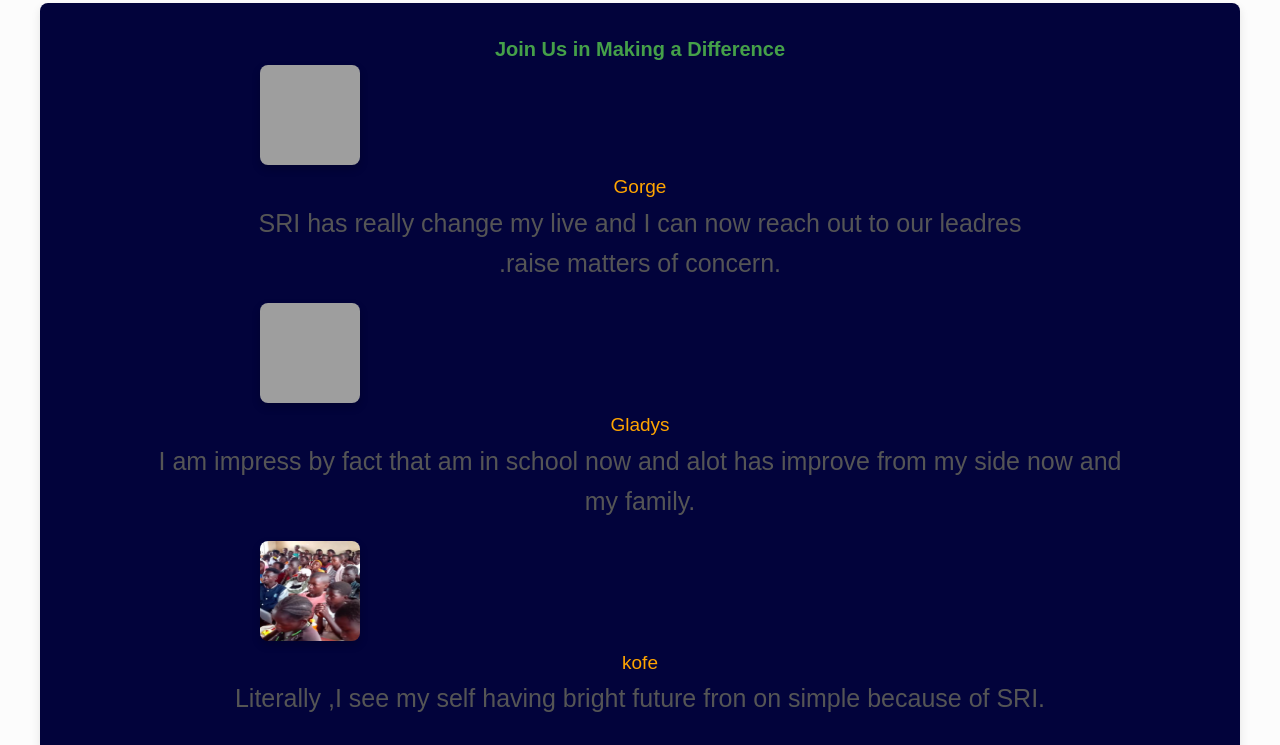
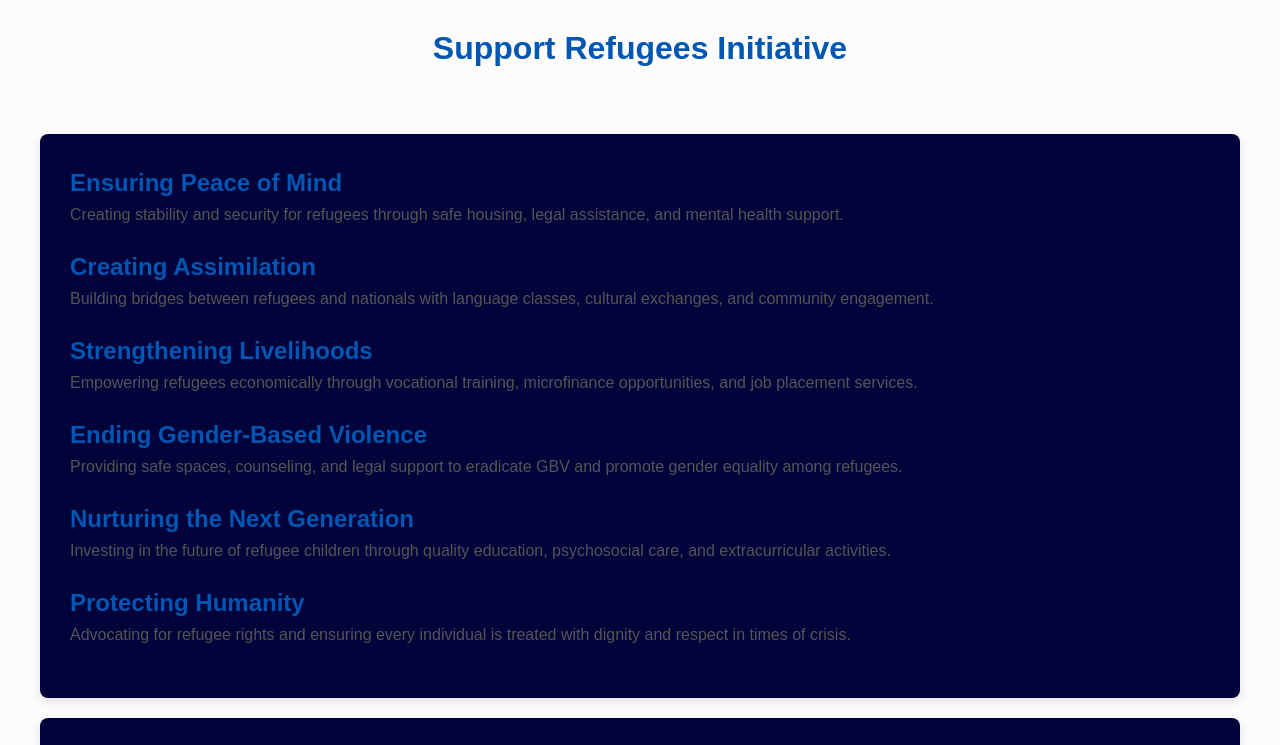
Before and after one commit to AbuThecoder-cmd/supportrefugeeinitiative.github.io, a plain HTML site: page index.html in a window 1280 px wide. Shown: the part 2208-2953 px from the top of the page. Drawn offline with Linux system fonts and the light colour scheme; grey boxes are pictures that could not be loaded.

Commit message:
Update index.html

```diff
--- a/index.html
+++ b/index.html
@@ -100,24 +100,70 @@
         </div>
 
     </section>
+    <header>
+        <h1 class="animated-heading">Support Refugees Initiative</h1>
+    </header>
+     <section class="grid-container">
+
+        <div class="grid-item">
+            <h2>Ensuring Peace of Mind</h2>
+            <p>Creating stability and security for refugees through safe housing, legal assistance, and mental health support.</p>
+        </div>
+        <div class="grid-item">
+            <h2>Creating Assimilation</h2>
+            <p>Building bridges between refugees and nationals with language classes, cultural exchanges, and community engagement.</p>
+        </div>
+        <div class="grid-item">
+            <h2>Strengthening Livelihoods</h2>
+            <p>Empowering refugees economically through vocational training, microfinance opportunities, and job placement services.</p>
+        </div>
+        <div class="grid-item">
+            <h2>Ending Gender-Based Violence</h2>
+            <p>Providing safe spaces, counseling, and legal support to eradicate GBV and promote gender equality among refugees.</p>
+        </div>
+        <div class="grid-item">
+            <h2>Nurturing the Next Generation</h2>
+            <p>Investing in the future of refugee children through quality education, psychosocial care, and extracurricular activities.</p>
+        </div>
+        <div class="grid-item">
+            <h2>Protecting Humanity</h2>
+            <p>Advocating for refugee rights and ensuring every individual is treated with dignity and respect in times of crisis.</p>
+        </div>
+    </section>
     <section >
         <h5>Join Us in Making a Difference</h5>
 
         <div class="pepole">
             <img src="sriimages/image10.jpeg.png" alt="Empowering Communities" class="images">
                 <div class="text">
-                    <span>Gorge</span>
-                    <p>SRI has really change my live and I can now reach out to our leadres <br> .raise matters of concern.</p>
+                    <span>A Journey from Despair to Hope</span>
+                    <p>"When my family and I fled our home, we had nothing but the clothes on our backs and a desperate <br>
+                        hope for survival. The Support Refugees Initiative welcomed us with open arms. They provided us with <br>
+                        food, medical care, and a safe place to stay. But more than that, they gave us hope.<br>
+                        Through their vocational training programs, I was able to learn new skills and secure a job<br>
+                        Today, I’m not just surviving; I’m thriving. My children are in school, and our future looks brighter than ever<br>
+                       SRI has truly transformed our lives, and for that, I am forever grateful" .</p>
                 </div>
                 <img src="sriimages/image34.jpeg.png" alt="Empowering Communities" class="images">
                 <div class="text">
-                    <span>Gladys</span>
-                    <p>I am impress by fact that am in school now and alot has improve from my side now and <br>my family.</p>
+                    <span>Rebuilding Lives, One Step at a Time</span>
+                    <p>"Escaping the violence in our home country was only the beginning of our challenges. We arrived at the <br>
+                    refugee camp with no idea of what the future held. Thanks to SRI, my family received not only the <br>
+                    basics like food and clothing but also the emotional and psychological support we so desperately<br>
+                    needed. Their counseling services helped us heal and regain our strength. With their assistance, my <br>
+                    husband found work, and I started a small business through their microfinance program. Today, we are <br>
+                    rebuilding our lives, and I can’t express how much SRI has done for us."</p>
                 </div>
                 <img src="sriimages/image36.jpeg.png" alt="Empowering Communities" class="images">
                 <div class="text">
-                    <span>kofe</span>
-                    <p>Literally ,I see my self having bright future fron on simple because of SRI.</p>
+                    <span>From a Refugee to a Community Leader</span>
+                    <p>"I will never forget the day I arrived at the refugee camp, scared and unsure of what the future would <br>
+                    bring. The Support Refugees Initiative was there for me from the start. They provided me with the <br>
+                   medical care I needed and, over time, involved me in their sensitization programs. Through these <br>
+                   programs, I learned about my rights and how to advocate for myself and others. With the confidence I <br>
+                    gained, I started volunteering with SRI, helping others in my community. Today, I’m proud to say that <br>
+                    I’ve become a leader in our refugee community, working alongside SRI to support others in their<br>
+                   journeys." </p>
                 </div>
         </div>
 
```
